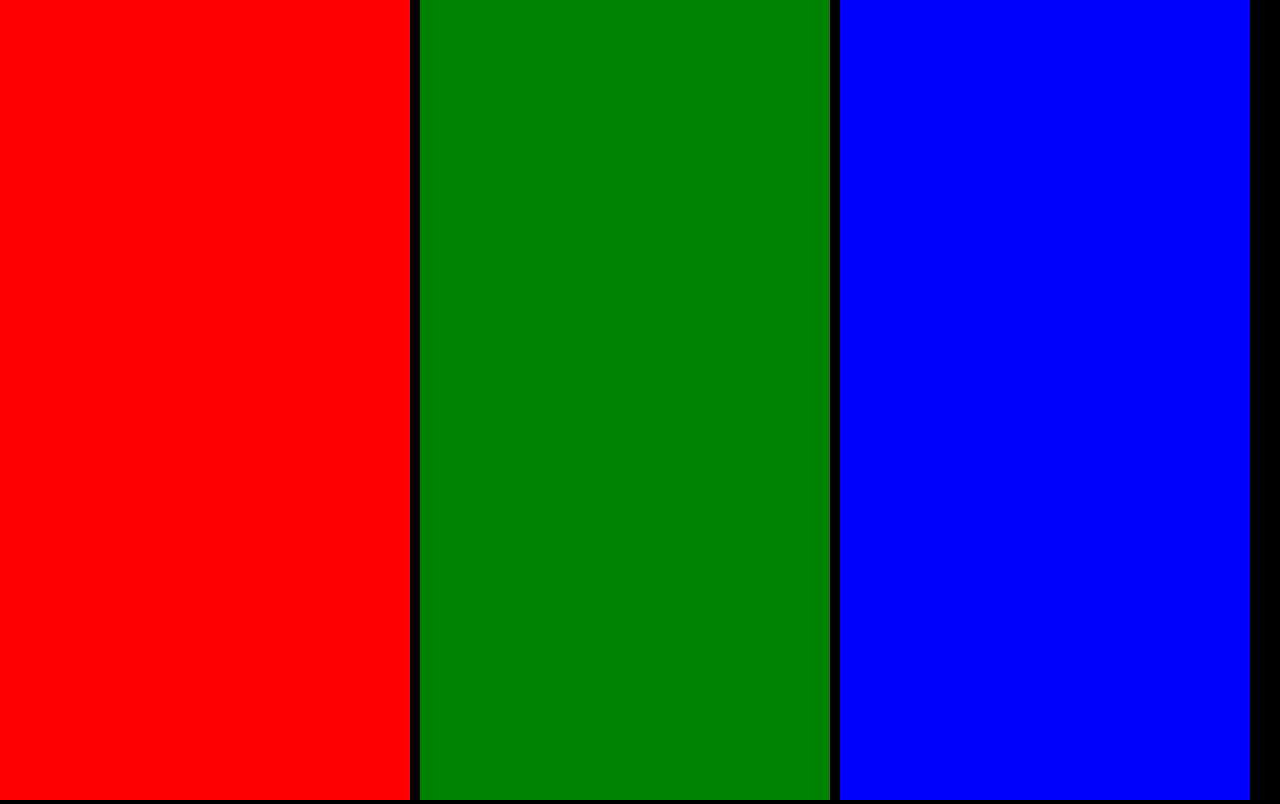
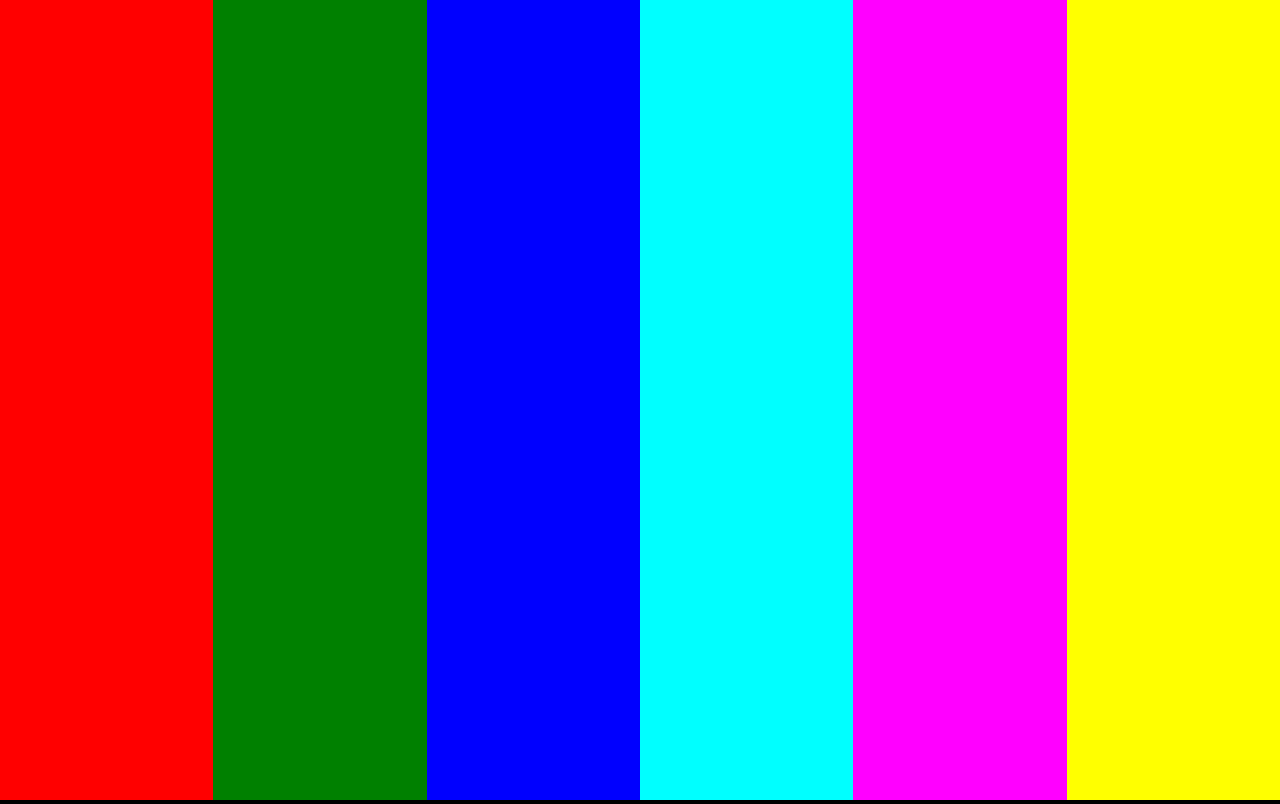
Before and after one commit to qwertypants/colorish, a plain HTML site: page index.htm in a window 1280 px wide. Drawn offline with Linux system fonts and the light colour scheme.

Commit message:
Added cmyk

```diff
--- a/index.htm
+++ b/index.htm
@@ -12,12 +12,12 @@
             width: 100%;
             position: relative;
             margin: 0 auto;
+            overflow: hidden;
         }
+
         .column {
-            width: 32%;
-            display: inline-block;
-            padding: 0;
-            margin: 0 0.5% 0 0;
+            float: left;
+            width: 16.6666666%;
         }
         #r {
             background-color: hsl(0, 100%, 50%);
@@ -28,43 +28,62 @@
         #b {
             background-color: hsl(240, 100%, 50%);
         }
+        #c{
+            background-color: hsl(180, 100%, 50%);
+        }
+        #m{
+            background-color: hsl(300, 100%, 50%);
+        }
+        #y{
+            background-color: hsl(60, 100%, 50%)
+        }
     </style>
   </head>
   <div id="container">
       <div class="column" id="r"></div>
       <div class="column" id="g"></div>
       <div class="column" id="b"></div>
+      <div class="column" id="c"></div>
+      <div class="column" id="m"></div>
+      <div class="column" id="y"></div>
   </div>
   <body>
   <script>
     window.onmousemove = mouse;
     window.onresize = resize;
-    var r = document.getElementById('r');
-    var g = document.getElementById('g');
-    var b = document.getElementById('b');
+
+    var winHeight = window.outerHeight;
+    var winWidth = window.innerWidth;
+    var colors = [
+        [document.getElementById('r'), 0],
+        [document.getElementById('g'), 120],
+        [document.getElementById('b'), 240],
+        [document.getElementById('c'), 180],
+        [document.getElementById('m'), 300],
+        [document.getElementById('y'), 60]
+    ];
 
     window.onload = function(){
         resize();
     }
 
     function resize(event){
-        var winHeight = window.outerHeight;
-        r.style.height = winHeight + 'px';
-        g.style.height = winHeight + 'px';
-        b.style.height = winHeight + 'px';
+        winHeight = window.outerHeight;
+        colors.forEach(function(val, key){
+            val[0].style.height = winHeight + 'px';
+        });
     }
 
     function mouse(event){
         var saturation, lightness;
-        saturation = Math.floor(mapN(event.x, 0, 1000, 0, 100));
-        lightness = Math.floor(mapN(event.y, 0, 600, 0, 100));
-        setColor(r, 'hsl(0,'+ saturation +'%, '+ lightness +'%)');
-        setColor(g, 'hsl(120,'+ saturation +'%, '+ lightness +'%)');
-        setColor(b, 'hsl(240,'+ saturation +'%, '+ lightness +'%)');
+        saturation = Math.floor(mapN(event.x, 0, winHeight, 0, 100));
+        lightness = Math.floor(mapN(event.y, 0, winWidth, 0, 100));
+
+        colors.forEach(function(val, key){
+            val[0].style.backgroundColor = 'hsl('+ val[1] +','+ saturation +'%, '+ lightness +'%)';
+        });
     }
-    function setColor(element, color){
-        element.style.backgroundColor = color;
-    }
+
     function mapN(x, in_min, in_max, out_min, out_max){
         return (x - in_min) * (out_max - out_min) / (in_max - in_min) + out_min;
     }
```
